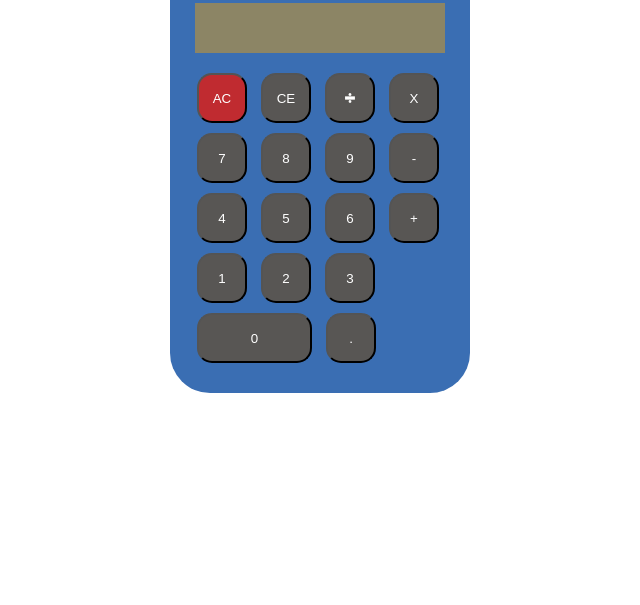
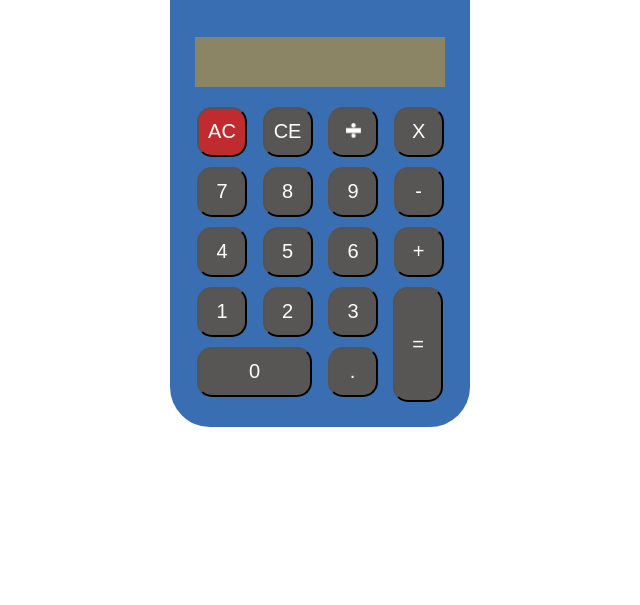
Before and after one commit to mateospetcare/FCC_Calculator, a plain HTML site: page index.html in a window 1280 px wide. Shown: the part 195-800 px from the top of the page, without its empty margins (320-960 px from the left). Drawn offline with Linux system fonts and the light colour scheme.

Commit message:
GUI complete

```diff
--- a/index.html
+++ b/index.html
@@ -35,6 +35,7 @@
          <button class="numButton">1</button>
           <button class="numButton">2</button>
           <button class="numButton">3</button>
+          <button class="numButton numButtonEquals">=</button>
        </div>
         <div class="row_container5">
           <button class="numButton numButtonZero">0</button>
--- a/styles.css
+++ b/styles.css
@@ -1,3 +1,8 @@
+* {
+ font-size: 20px;
+ font-family: Arial;
+}
+
 .container {
   height: 500px;
   width: auto;
@@ -6,6 +11,7 @@
 
 h1 {
   text-align: center;
+  font-size: 50px;
 }
 
 
@@ -64,6 +70,13 @@ button {
   width: 115px;
 }
 
+.numButtonEquals {
+  height: 115px;
+  position: absolute;
+  left: 196px;
+  bottom: -65px;
+}
+
 .row_container1 {
   position: absolute;
   top: 80px;
@@ -96,6 +109,6 @@ button {
 
 
 img{
-  height: 10px;
-  width: 10px;
+  height: 15px;
+  width: 15px;
 }
```
